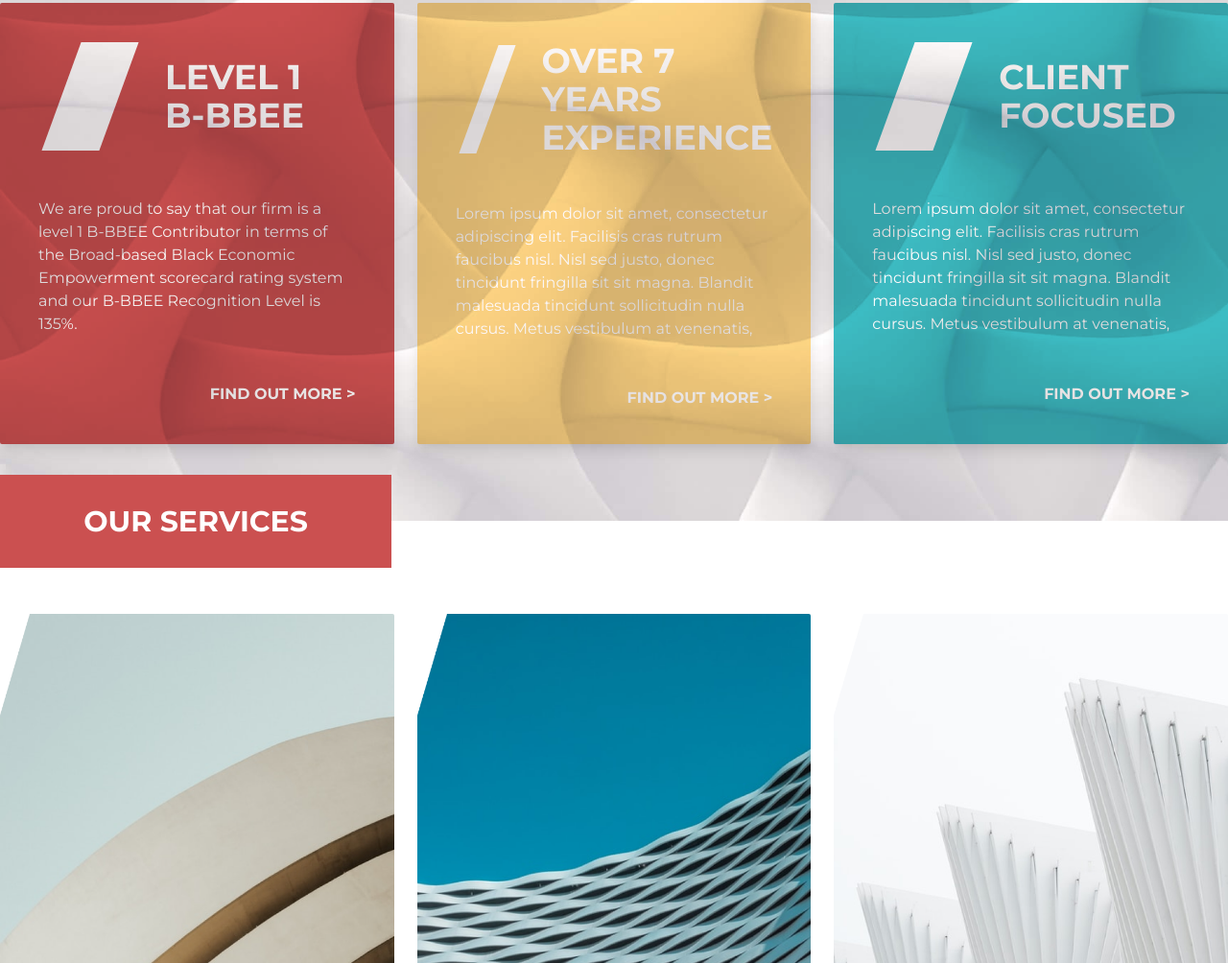
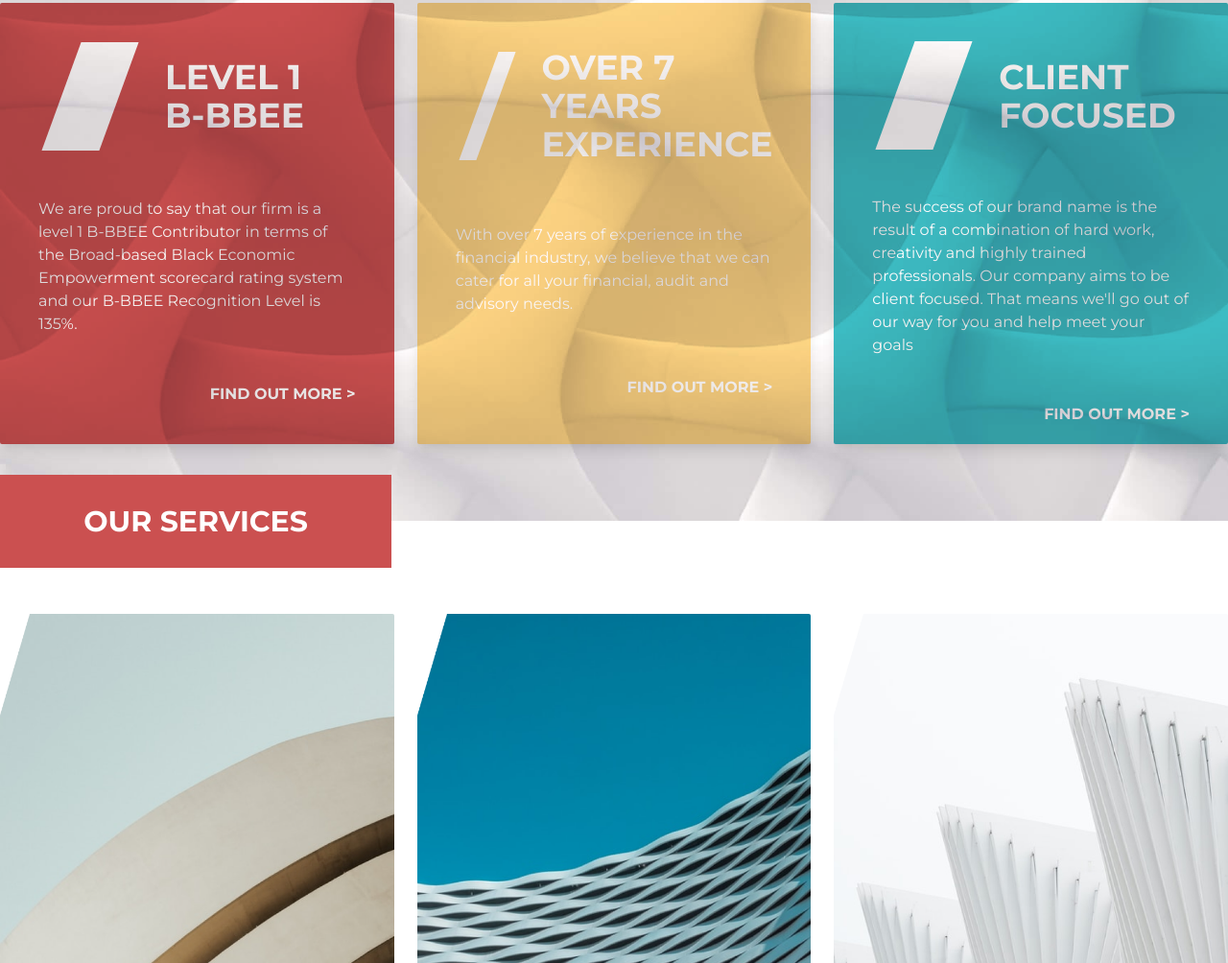
Before and after one commit to princeradebe/avaka, a website: page public/index.html in a window 1280 px wide. Shown: the part 789-1793 px from the top of the page at 96% size. Drawn offline with Linux system fonts and the light colour scheme.

Commit message:
[Docs] - Adds copy for hero cards

```diff
--- a/public/index.html
+++ b/public/index.html
@@ -70,7 +70,7 @@
                   <div class="rect mr-12 ml-6"></div>
                   <h2 class="text-4xl font-bold text-white">OVER 7 <br>YEARS EXPERIENCE</h2>
               </div>
-              <p class="text-white mt-12">Lorem ipsum dolor sit amet, consectetur adipiscing elit. Facilisis cras rutrum faucibus nisl. Nisl sed justo, donec tincidunt fringilla sit sit magna. Blandit malesuada tincidunt sollicitudin nulla cursus. Metus vestibulum at venenatis,</p>
+              <p class="text-white mt-12">With over 7 years of experience in the financial industry, we believe that we can cater for all your financial, audit and advisory needs.</p>
               <div class="flex flex-row-reverse text-white font-bold mt-12">
                  <a href=""> FIND OUT MORE ></a>
               </div>
@@ -80,7 +80,7 @@
                   <div class="rect mr-12 ml-6"></div>
                   <h2 class="text-4xl font-bold text-white">CLIENT <br>FOCUSED</h2>
               </div>
-              <p class="text-white mt-12">Lorem ipsum dolor sit amet, consectetur adipiscing elit. Facilisis cras rutrum faucibus nisl. Nisl sed justo, donec tincidunt fringilla sit sit magna. Blandit malesuada tincidunt sollicitudin nulla cursus. Metus vestibulum at venenatis,</p>
+              <p class="text-white mt-12">The success of our brand name is the result of a combination of hard work, creativity and highly trained professionals. Our company aims to be client focused. That means we'll go out of our way for you and help meet your goals</p>
               <div class="flex flex-row-reverse text-white font-bold mt-12">
                  <a href=""> FIND OUT MORE ></a>
               </div>
```
Also changed, not shown: public/output.css.
